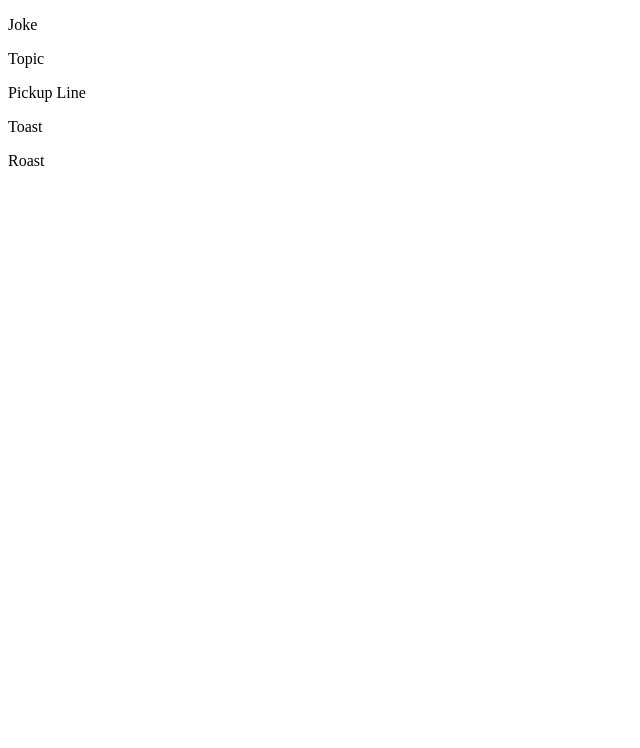
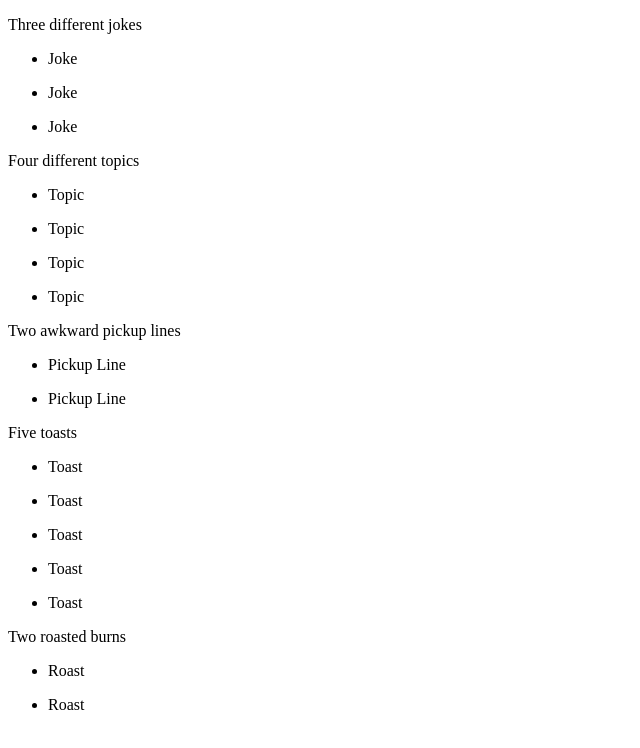
Before and after one commit to void206551/fun-responses-browser, a website: page index.html in a window 1280 px wide. Shown: the whole page, without its empty margins (0-640 px from the left). Drawn offline with nearby package versions, Linux system fonts and the light colour scheme; no server answers.

Commit message:
Update the failed shit
This is a possible fix to #2.

```diff
--- a/index.html
+++ b/index.html
@@ -6,12 +6,38 @@
 </head>
 <body>
 
-<p id="joke">Joke</p>
-<p id="topic">Topic</p>
-<p id="pickup">Pickup Line</p>
-<p id="toast">Toast</p>
-<p id="roast">Roast</p>
+<p>Three different jokes</p>
+<ul>
+<li><p id="joke">Joke</p></li>
+<li><p id="joke">Joke</p></li>
+<li><p id="joke">Joke</p></li>
+</ul>
+<p>Four different topics</p>
+<ul>
+<li><p id="topic">Topic</p></li>
+<li><p id="topic">Topic</p></li>
+<li><p id="topic">Topic</p></li>
+<li><p id="topic">Topic</p></li>
+</ul>
+<p>Two awkward pickup lines</p>
+<ul>
+<li><p id="pickup">Pickup Line</p></li>
+<li><p id="pickup">Pickup Line</p></li>
+</ul>
+<p>Five toasts</p>
+<ul>
+<li><p id="toast">Toast</p></li>
+<li><p id="toast">Toast</p></li>
+<li><p id="toast">Toast</p></li>
+<li><p id="toast">Toast</p></li>
+<li><p id="toast">Toast</p></li>
+</ul>
+<p>Two roasted burns</p>
+<ul>
+<li><p id="roast">Roast</p></li>
+<li><p id="roast">Roast</p></li>
+</ul>
 
-<script src="./releases/fun_responses-1.0.1.js" type="module"></script>
+<script src="https://void206551.dev/projects/fun/fun_responses-latest.js" type="module"></script>
 </body>
 </html>
```
Also changed, not shown: releases/fun_responses-1.2.0.js (added, +64 -0 lines), README.md.
